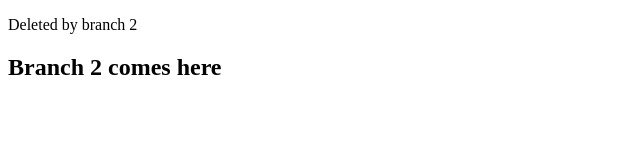
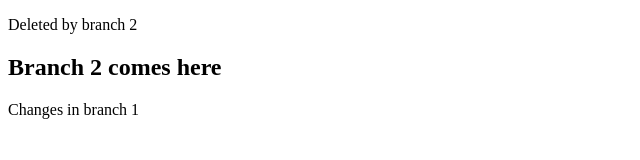
Before and after one commit to 20031019saikiranbugade/local_repo, a plain HTML site: page index.html in a window 1280 px wide. Shown: the whole page, without its empty margins (0-640 px from the left). Drawn offline with Linux system fonts and the light colour scheme.

Commit message:
Changes by branch1

```diff
--- a/index.html
+++ b/index.html
@@ -9,6 +9,8 @@
 <body>
     <p class="para">Deleted by branch 2</p>
     <h2>Branch 2 comes here</h2>
-
+    <div>
+        Changes in branch 1
+    </div>
 </body>
 </html>
```
